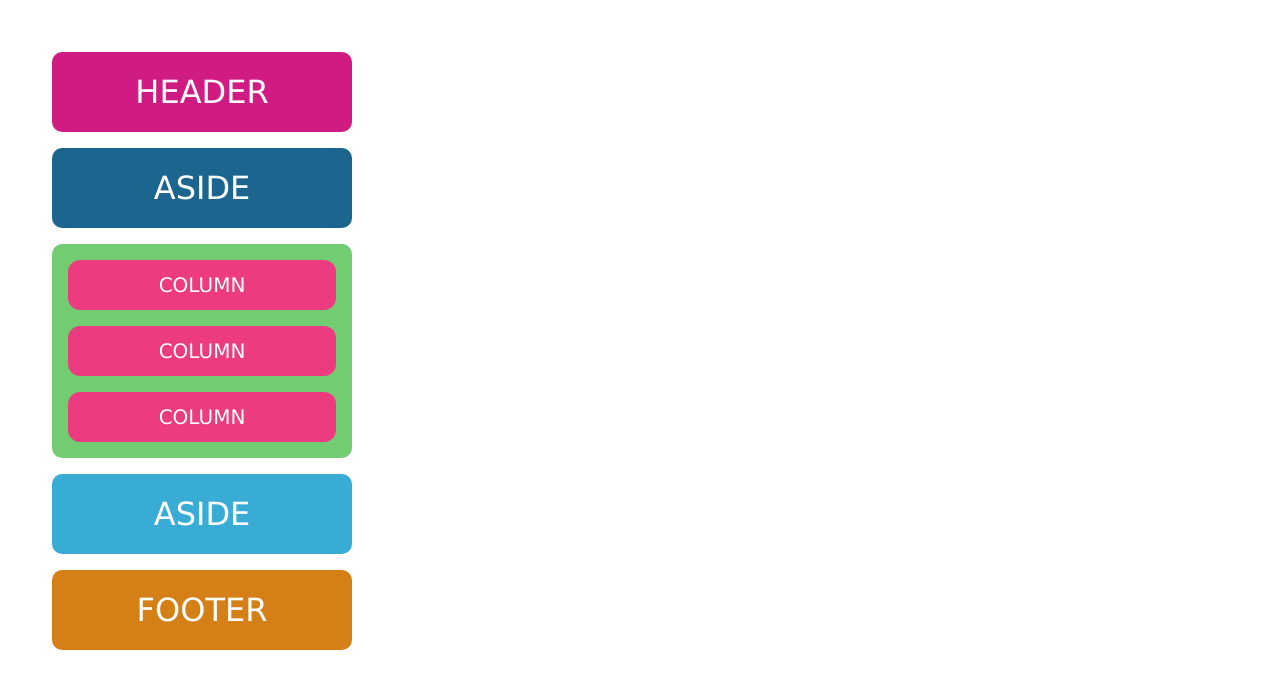
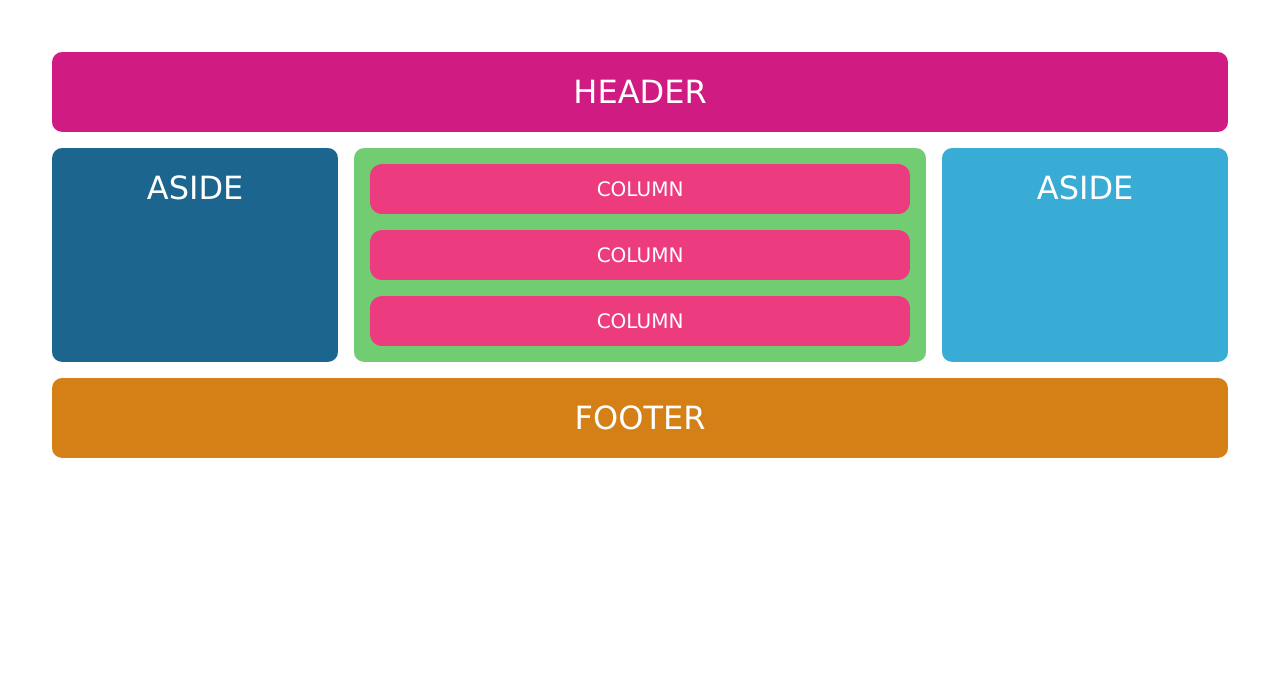
Before and after one commit to scranso/grid-wireframe-practice, a plain HTML site: page index.html in a window 1280 px wide. Drawn offline with Linux system fonts and the light colour scheme.

Commit message:
updated css for desktop responsiveness

```diff
--- a/css/style.css
+++ b/css/style.css
@@ -15,7 +15,6 @@ body {
     grid-template-columns: 1fr;
     row-gap: 1rem;
     border-radius: 10px;
-    width: 300px;
 }
 
 .header {
@@ -25,6 +24,31 @@ body {
     border-radius: 10px;
     justify-content: center;
     padding: 1rem;
+}
+
+@media (min-width: 768px) {
+    .grid-container {
+        grid-template-columns: 1fr 2fr 1fr;
+        column-gap: 1rem;
+    }
+    .aside-top {
+        grid-column: 1;
+
+    }
+
+    .aside-bottom {
+        grid-column: 3;
+
+    }
+
+    .main {
+        grid-column: 2;
+
+    }
+    .header,
+    .footer {
+        grid-column: 1 / -1;
+    }
 }
 
 .aside-top {
```
Also changed, not shown: desktop-wireframe.png (added).
